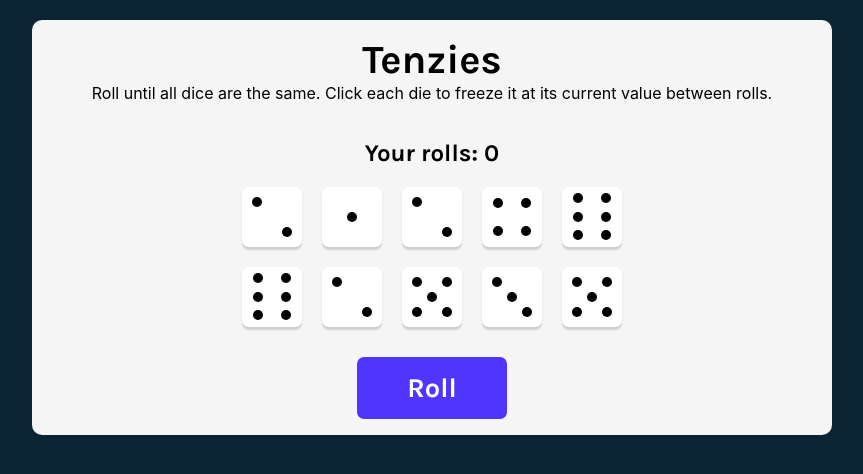
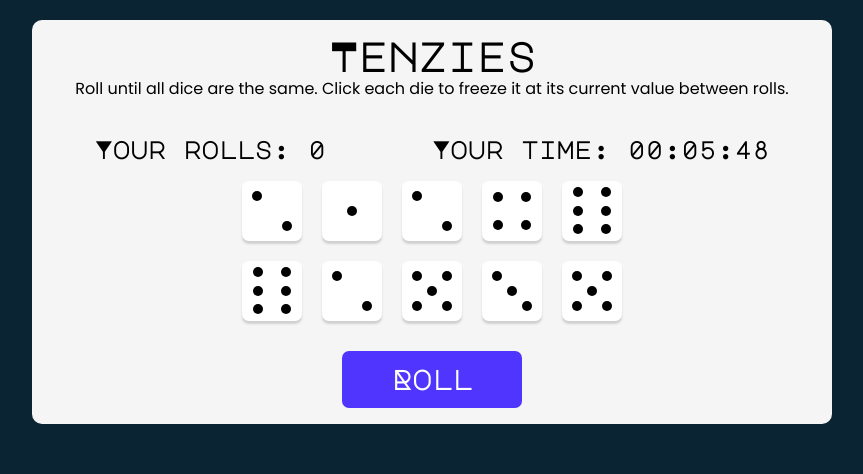
Before and after one commit to cl4ram/tenzies-react-game, a React (Vite) app: page / in a window 1280 px wide. Shown: the top 474 px of the page, without its empty margins (208-1071 px from the left). Built offline with nearby package versions, Linux system fonts and the light colour scheme.

Commit message:
update(*): add timer

```diff
--- a/index.html
+++ b/index.html
@@ -6,7 +6,8 @@
   <link rel="icon" type="image/svg+xml" href="favicon.png" />
   <link rel="preconnect" href="https://fonts.googleapis.com">
   <link rel="preconnect" href="https://fonts.gstatic.com" crossorigin>
-  <link href="https://fonts.googleapis.com/css2?family=Karla:ital,wght@0,200..800;1,200..800&display=swap"
+  <link
+    href="https://fonts.googleapis.com/css2?family=Major+Mono+Display&family=Poppins:ital,wght@0,100;0,200;0,300;0,400;0,500;0,600;0,700;0,800;0,900;1,100;1,200;1,300;1,400;1,500;1,600;1,700;1,800;1,900&display=swap"
     rel="stylesheet">
   <meta name="viewport" content="width=device-width, initial-scale=1.0" />
   <title>Tenzies React Game</title>
--- a/src/App.css
+++ b/src/App.css
@@ -6,7 +6,7 @@ body {
   margin: 0;
   background-color: #0B2434;
   padding: 20px;
-  font-family: 'Karla', sans-serif;
+  font-family: "Major Mono Display", monospace;
   font-weight: 700;
   text-align: center;
 }
@@ -31,12 +31,17 @@ main {
 }
 
 .instructions {
-  font-family: 'Inter', sans-serif;
+  font-family: "Poppins", sans-serif;
   font-weight: 400;
   margin-top: 0;
   text-align: center;
 }
 
+.tracker {
+  display: grid;
+  grid-template-columns: repeat(2, 1fr);
+  justify-items: start;
+}
 
 .die-container {
   display: grid;
@@ -151,7 +156,7 @@ main {
   color: #FFFFFF;
   border: none;
   padding: 15px 50px;
-  font-family: 'Karla', sans-serif;
+  font-family: "Major Mono Display", monospace;
   font-weight: 700;
   font-size: 1.7rem;
   cursor: pointer;
--- a/src/App.jsx
+++ b/src/App.jsx
@@ -1,5 +1,6 @@
 import Die from "./components/Die"
 import RollTracker from "./components/RollTracker"
+import Timer from "./components/Timer"
 import './App.css'
 import { useEffect, useState } from "react"
 import {nanoid} from "nanoid"
@@ -10,6 +11,20 @@ export default function App() {
   const [dice, setDice] = useState(allNewDice())
   const [tenzies, setTenzies] = useState(false)
   const [rolls, setRolls] = useState(0)
+  const [time, setTime] = useState(0)
+  const [running, setRunning] = useState(true)
+
+  useEffect(()=>{
+    let interval = null
+    if (running) {
+      interval = setInterval(()=> {
+        setTime(prevTime => prevTime + 10)
+      }, 10)
+    } else if (!running) {
+      clearInterval(interval)
+    }
+    return () => clearInterval(interval)
+  }, [running])
 
   useEffect(() =>{
     const value = dice[0].value
@@ -17,6 +32,7 @@ export default function App() {
     const allSame = dice.every(die => die.value === value)
     if (allHeld && allSame) {
       setTenzies(true)
+      setRunning(false)
     }
   }, [dice])
 
@@ -48,6 +64,8 @@ export default function App() {
       setDice(allNewDice())
       setTenzies(false)
       setRolls(0)
+      setTime(0)
+      setRunning(true)
     }
   }
 
@@ -69,7 +87,10 @@ export default function App() {
         {tenzies && <Confetti width={window.innerWidth} height={window.innerHeight} />}
         <h1 className="title">Tenzies</h1>
         <p className="instructions">Roll until all dice are the same. Click each die to freeze it at its current value between rolls.</p>
-        <RollTracker rolls={rolls}/>
+        <div className="tracker">
+          <RollTracker rolls={rolls} />
+          <Timer time={time}/>
+        </div>
         <div className="die-container">
           {dices}
         </div>
--- a/src/components/Die.jsx
+++ b/src/components/Die.jsx
@@ -5,8 +5,7 @@ import {nanoid} from "nanoid"
 export default function Die(props) {
 
 const dotsArray = Array.from({length: props.value}, () => 1)
-
-const dots = dotsArray.map(() => <div key={nanoid()} className='dot'/>)
+const dots = dotsArray.map(() => <b key={nanoid()} className='dot'></b>)
 
 return (
     <button className={"die die-" + props.value} style={{backgroundColor: props.isHeld && '#59E391' }} onClick={props.hold} aria-label={props.value}>
--- /dev/null
+++ b/src/components/Timer.jsx
@@ -0,0 +1,9 @@
+/* eslint-disable react/prop-types */
+
+export default function Timer(props){
+    return (
+        <div className="timer-container">
+            <h2>Your time: <b>{"0" + Math.floor((props.time / 60000) % 60)}:{("0" + Math.floor((props.time / 1000) % 60)).slice(-2)}:{("0" + (props.time / 10) % 100).slice(-2)}</b> </h2>
+        </div>
+    )
+}
```
